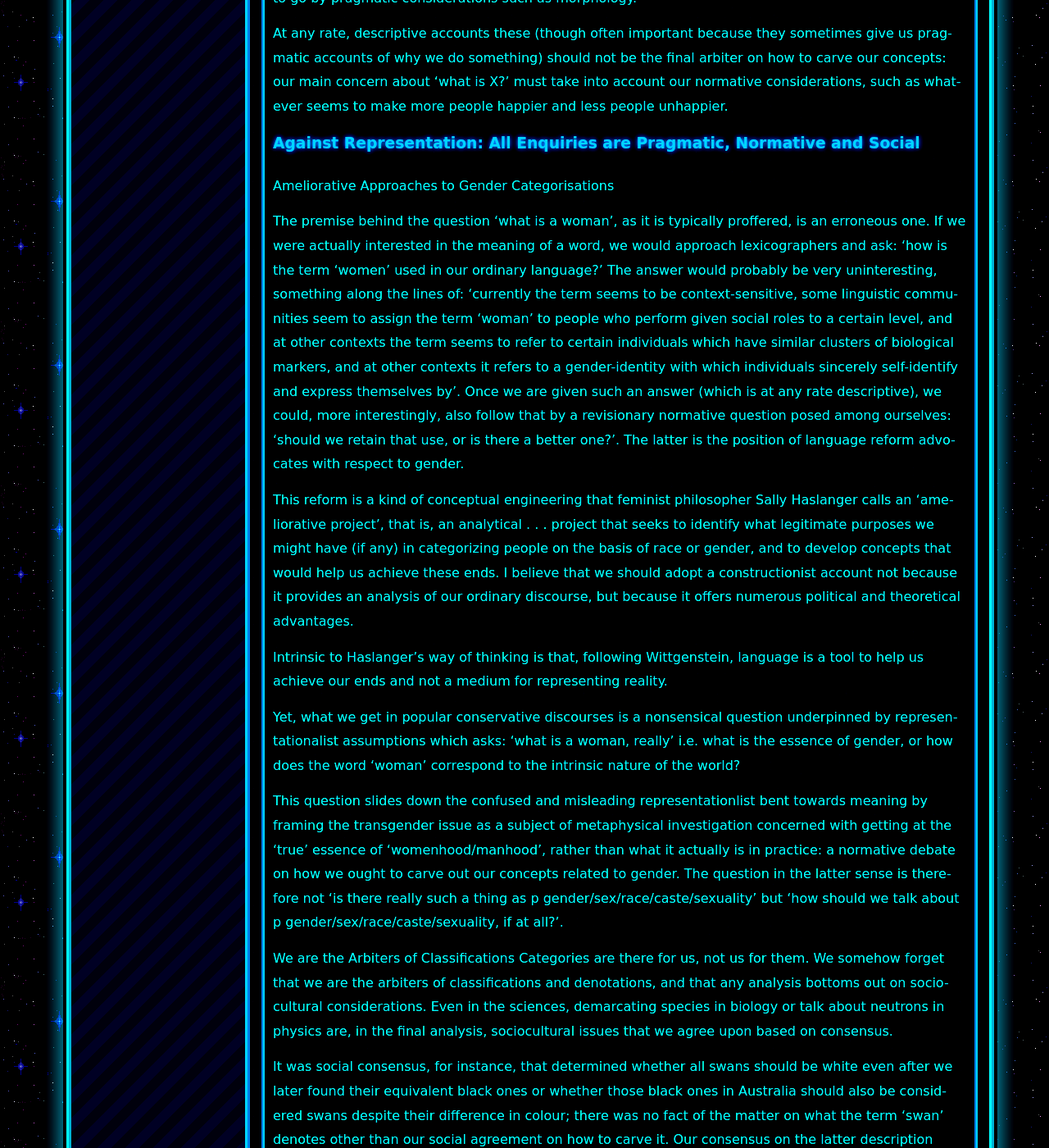
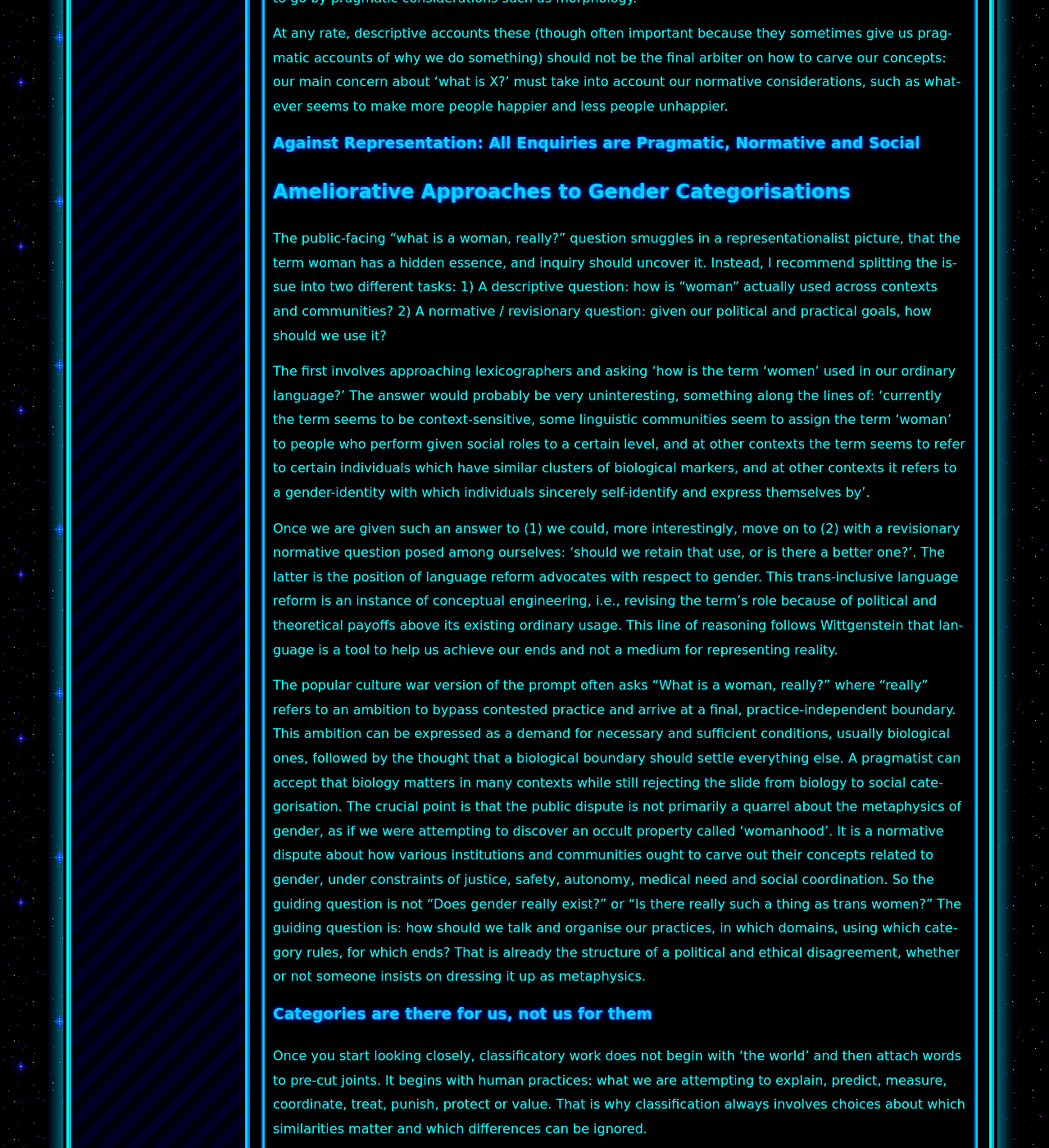
Before and after one commit to Catofminerva/Catofminerva.github.io, a Jekyll site: the page built from _posts/2022-10-03-woman.md, in a window 1280 px wide and 1400 px high, scrolled down 8937 px. Shown: the whole window at 82% size. Built offline with Jekyll 4.4.1, drawn with Linux system fonts in a browser that asks for light colours; comment, search, counter and statistics services are not loaded; some of the changed text lies outside the part shown.

Commit message:
Update 2022-10-03-woman.md

```diff
--- a/_posts/2022-10-03-woman.md
+++ b/_posts/2022-10-03-woman.md
@@ -77,7 +77,7 @@ However, even if one grants the essentialist project its own starting assumption
 
 # Why Gender Essentialism Fails on its own Terms
 
-1) No single biological marker is both necessary and sufficient
+**No single biological marker is both necessary and sufficient**
 
 Human sex traits do not align in a uniform way across all individuals. Chromosomes, gonads, genitalia, hormone profiles, secondary sex characteristics and reproductive capacity usually co-vary, but there are well-documented cases where they come apart.
 
@@ -106,23 +106,26 @@ At any rate, descriptive accounts these (though often important because they som
 
 # Against Representation: All Enquiries are Pragmatic, Normative and Social
 
-Ameliorative Approaches to Gender Categorisations
+## Ameliorative Approaches to Gender Categorisations
 
-The premise behind the question ‘what is a woman’, as it is typically proffered, is an erroneous one. If we were actually interested in the meaning of a word, we would approach lexicographers and ask: ‘how is the term ‘women’ used in our ordinary language?’ The answer would probably be very uninteresting, something along the lines of: ‘currently the term seems to be context-sensitive, some linguistic communities seem to assign the term ‘woman’ to people who perform given social roles to a certain level, and at other contexts the term seems to refer to certain individuals which have similar clusters of biological markers, and at other contexts it refers to a gender-identity with which individuals sincerely self-identify and express themselves by’. Once we are given such an answer (which is at any rate descriptive), we could, more interestingly, also follow that by a revisionary normative question posed among ourselves: ‘should we retain that use, or is there a better one?’. The latter is the position of language reform advocates with respect to gender.
+The public-facing “what is a woman, really?” question smuggles in a representationalist picture, that the term woman has a hidden essence, and inquiry should uncover it. Instead, I recommend splitting the issue into two different tasks:
+1) A descriptive question: how is “woman” actually used across contexts and communities?
+2) A normative / revisionary question: given our political and practical goals, how should we use it?
 
-This reform is a kind of conceptual engineering that feminist philosopher Sally Haslanger calls an ‘ameliorative project’, that is, an analytical . . . project that seeks to identify what legitimate purposes we might have (if any) in categorizing people on the basis of race or gender, and to develop concepts that would help us achieve these ends. I believe that we should adopt a constructionist account not because it provides an analysis of our ordinary discourse, but because it offers numerous political and theoretical advantages.
+The first involves approaching lexicographers and asking ‘how is the term ‘women’ used in our ordinary language?’ The answer would probably be very uninteresting, something along the lines of: ‘currently the term seems to be context-sensitive, some linguistic communities seem to assign the term ‘woman’ to people who perform given social roles to a certain level, and at other contexts the term seems to refer to certain individuals which have similar clusters of biological markers, and at other contexts it refers to a gender-identity with which individuals sincerely self-identify and express themselves by’.
 
-Intrinsic to Haslanger’s way of thinking is that, following Wittgenstein, language is a tool to help us achieve our ends and not a medium for representing reality.
+Once we are given such an answer to (1) we could, more interestingly, move on to (2) with a revisionary normative question posed among ourselves: ‘should we retain that use, or is there a better one?’. The latter is the position of language reform advocates with respect to gender. This trans-inclusive language reform is an instance of conceptual engineering, i.e., revising the term’s role because of political and theoretical payoffs above its existing ordinary usage. This line of reasoning follows Wittgenstein that language is a tool to help us achieve our ends and not a medium for representing reality.
 
-Yet, what we get in popular conservative discourses is a nonsensical question underpinned by representationalist assumptions which asks: ‘what is a woman, really’ i.e. what is the essence of gender, or how does the word ‘woman’ correspond to the intrinsic nature of the world?
+The popular culture war version of the prompt often asks “What is a woman, really?” where “really” refers to an ambition to bypass contested practice and arrive at a final, practice-independent boundary. This ambition can be expressed as a demand for necessary and sufficient conditions, usually biological ones, followed by the thought that a biological boundary should settle everything else.
+A pragmatist can accept that biology matters in many contexts while still rejecting the slide from biology to social categorisation. The crucial point is that the public dispute is not primarily a quarrel about the metaphysics of gender, as if we were attempting to discover an occult property called 'womanhood'. It is a normative dispute about how various institutions and communities ought to carve out their concepts related to gender, under constraints of justice, safety, autonomy, medical need and social coordination. So the guiding question is not “Does gender really exist?” or “Is there really such a thing as trans women?” The guiding question is: how should we talk and organise our practices, in which domains, using which category rules, for which ends? That is already the structure of a political and ethical disagreement, whether or not someone insists on dressing it up as metaphysics.
 
-This question slides down the confused and misleading representationlist bent towards meaning by framing the transgender issue as a subject of metaphysical investigation concerned with getting at the ‘true’ essence of ‘womenhood/manhood’, rather than what it actually is in practice: a normative debate on how we ought to carve out our concepts related to gender. The question in the latter sense is therefore not ‘is there really such a thing as p gender/sex/race/caste/sexuality’ but ‘how should we talk about p gender/sex/race/caste/sexuality, if at all?’.
+# Categories are there for us, not us for them
 
-We are the Arbiters of Classifications Categories are there for us, not us for them. We somehow forget that we are the arbiters of classifications and denotations, and that any analysis bottoms out on socio-cultural considerations. Even in the sciences, demarcating species in biology or talk about neutrons in physics are, in the final analysis, sociocultural issues that we agree upon based on consensus.
+Once you start looking closely, classificatory work does not begin with 'the world' and then attach words to pre-cut joints. It begins with human practices: what we are attempting to explain, predict, measure, coordinate, treat, punish, protect or value. That is why classification always involves choices about which similarities matter and which differences can be ignored.
+
+This does not mean that “anything goes”. The world pushes back. Some classifications collapse under empirical pressure, fail to support reliable inference or generate needless harm. But the criterion of success is nevertheless not resemblance to a pre-theoretical 'reality'. Even in the sciences, categories are selected and revised through such considerations. Biological taxonomy is a standard illustration. There is no single uncontested definition of “species”. Biologists use multiple species concepts because different research programs privilege different relations, from reproductive isolation, phylogenetic lineage, ecological niche, morphological clustering, genetic cohesion, and etc. This is because classification serves inquiry - and inquiry has more than one legitimate aim.
 
 It was social consensus, for instance, that determined whether all swans should be white even after we later found their equivalent black ones or whether those black ones in Australia should also be considered swans despite their difference in colour; there was no fact of the matter on what the term ‘swan’ denotes other than our social agreement on how to carve it. Our consensus on the latter description does not mean that, after the fact, we can now say “it was chosen because it corresponds to how the world is”. It did not. The classificatory scheme was carved by human beings.
-
-The mistake is to think that there are stand-alone, pre-theoretical Truths that are divorced from socio-cultural concerns. This is happens for instance when some people assert that “p is an ineluctable biological fact!” and consider that to be the be-all and end-all of what ought be done, when it is—whether rightly or wrongly—a way to justify antecedent social and linguistic practices.
 
 So the question isn’t ‘are trans women women?’ just as much as it isn’t ‘is there such a thing as a black swan’ or ‘is there such a thing as neutrons’ or ‘is there such a thing as noble blood (i.e., a correlation between skin colour and IQ)’ or ‘is there such a thing as human nature?’; rather, the question is always ‘how should we talk about these concepts, if at all?’. Any question about whether p exists or what should we include within the category p has to be made in reference to our socio-political and normative goals.1 This point is missed when we adhere to the myth of an absolute fact-value distinction which representationalism affirms, or that the way we categorise, classify and describe things—from the sciences to culture and ethics—is to ‘represent reality’.
 
```
